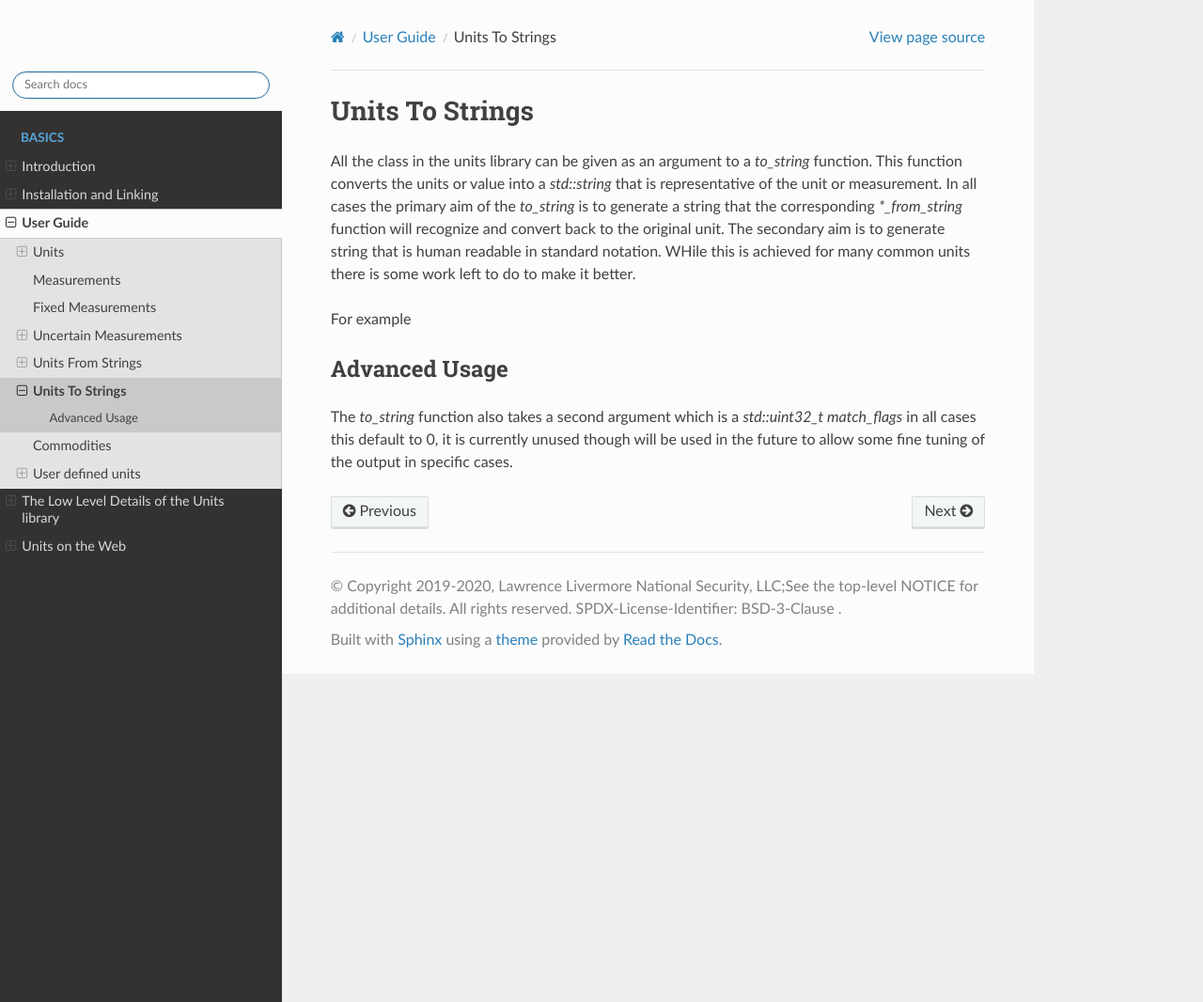
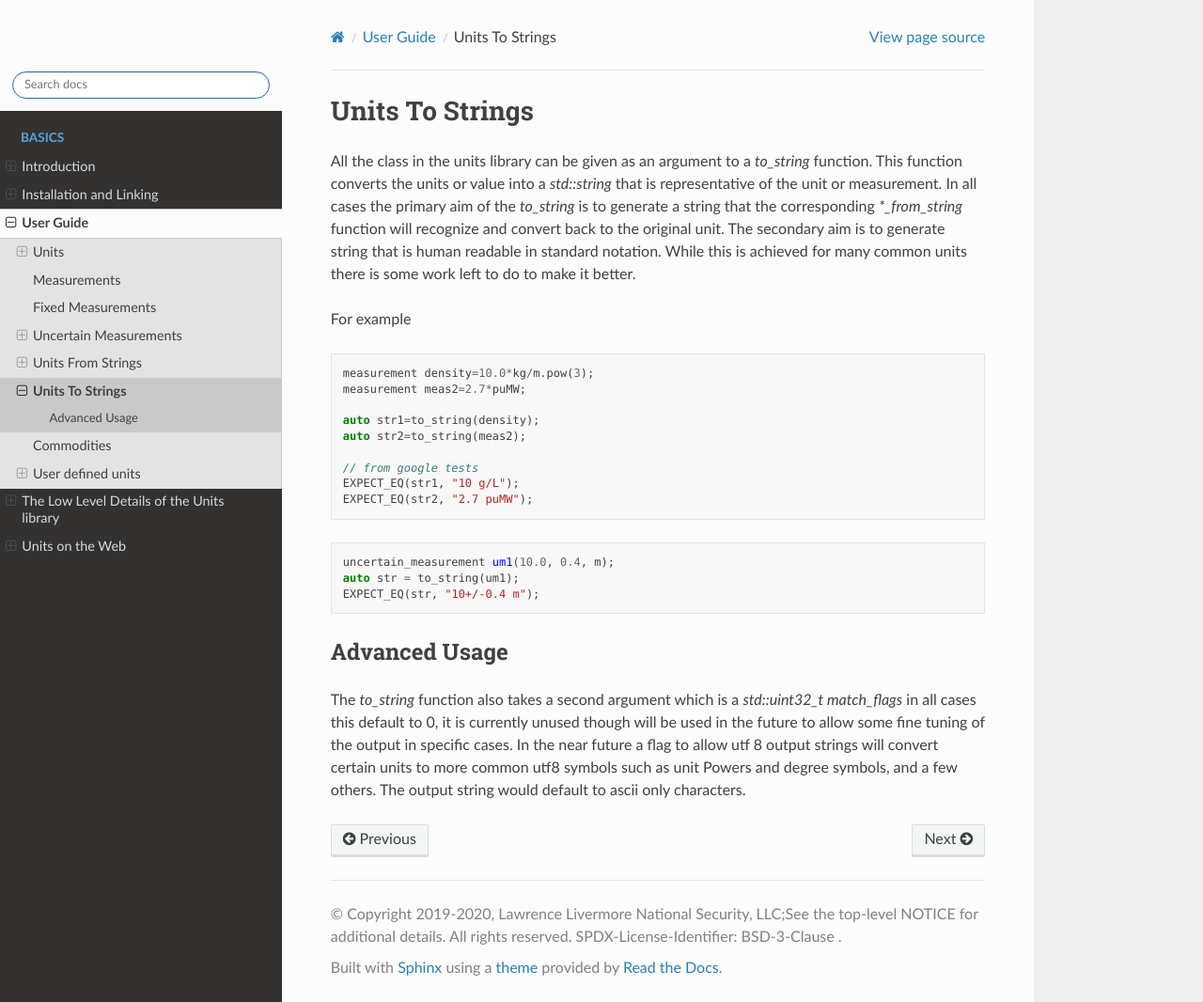
Before and after one commit to LLNL/units, a Sphinx documentation site: the page built from docs/user-guide/to_string.rst, in a window 1280 px wide and 1066 px high. Shown: the whole window at 94% size. Built offline with Sphinx 7.4.7 and the Read the Docs theme 2.0.0, drawn with Linux system fonts in a browser that asks for light colours.

Commit message:
more updates to docs and few tests for docs

```diff
--- a/docs/user-guide/custom_count_units.rst
+++ b/docs/user-guide/custom_count_units.rst
@@ -30,8 +30,8 @@ So there is no translation to other units and cannot be converted except to mult
 -   custom_count_unit(1):  is `Arbitrary Unit` which has a clinical definition of some kind
 -   custom_count_unit(2):  is `International Unit <https://en.wikipedia.org/wiki/International_unit>`_
 -   custom_count_unit(3):  is `Index of reactivity <http://finto.fi/ucum/en/page/r394>`_ which has a clinical definition
--   custom_count_unit(4):  is `limit of flocculation<http://finto.fi/ucum/en/page/r404>`_ which has a clinical definition
--   custom_count_unit(5):  is `HPF<https://medical-dictionary.thefreedictionary.com/high-power+field>`_ or High Power field which is related to microscopy
+-   custom_count_unit(4):  is `limit of flocculation <http://finto.fi/ucum/en/page/r404>`_ which has a clinical definition
+-   custom_count_unit(5):  is `HPF <https://medical-dictionary.thefreedictionary.com/high-power+field>`_ or High Power field which is related to microscopy
 
 The other custom units are available for use or the one with known definition can be use if there is no domain conflicts.
 
--- a/docs/user-guide/from_string.rst
+++ b/docs/user-guide/from_string.rst
@@ -35,7 +35,7 @@ For example
 -  "100 centimeters / 1000 ms"
 
 Will all produce the unit of meters per second.   As a note there are quite a few more units that can be converted from strings than are listed in the defined units.
-Numbers are supports and become part of the unit.  "99 feet" would create a new unit with a definition of 99 ft.  The multiplier stored would include the conversion from meters to feet*99.  This allows for arbitrary unit definitions.
+Numbers are supported and become part of the unit.  "99 feet" would create a new unit with a definition of 99 ft.  The multiplier stored would include the conversion from meters to feet*99.  This allows for arbitrary unit definitions.
 
 Measurement strings
 --------------------
--- a/docs/user-guide/to_string.rst
+++ b/docs/user-guide/to_string.rst
@@ -2,13 +2,29 @@
 Units To Strings
 =======================
 
-All the class in the units library can be given as an argument to a `to_string` function.  This function converts the units or value into a `std::string` that is representative of the unit or measurement.  In all cases the primary aim of the `to_string` is to generate a string that the corresponding `*_from_string` function will recognize and convert back to the original unit.  The secondary aim is to generate string that is human readable in standard notation.  WHile this is achieved for many common units there is some work left to do to make it better.
+All the class in the units library can be given as an argument to a `to_string` function.  This function converts the units or value into a `std::string` that is representative of the unit or measurement.  In all cases the primary aim of the `to_string` is to generate a string that the corresponding `*_from_string` function will recognize and convert back to the original unit.  The secondary aim is to generate string that is human readable in standard notation.  While this is achieved for many common units there is some work left to do to make it better.
 
 For example
 
+.. code-block:: c++
+
+   measurement density=10.0*kg/m.pow(3);
+   measurement meas2=2.7*puMW;
+
+   auto str1=to_string(density);
+   auto str2=to_string(meas2);
+
+   // from google tests
+   EXPECT_EQ(str1, "10 g/L");
+   EXPECT_EQ(str2, "2.7 puMW");
 
 
+.. code-block:: c++
+
+   uncertain_measurement um1(10.0, 0.4, m);
+   auto str = to_string(um1);
+   EXPECT_EQ(str, "10+/-0.4 m");
 
 Advanced Usage
 ----------------
-The `to_string` function also takes a second argument which is a `std::uint32_t match_flags` in all cases this default to 0,  it is currently unused though will be used in the future to allow some fine tuning of the output in specific cases.
+The `to_string` function also takes a second argument which is a `std::uint32_t match_flags` in all cases this default to 0,  it is currently unused though will be used in the future to allow some fine tuning of the output in specific cases.  In the near future a flag to allow utf 8 output strings will convert certain units to more common utf8 symbols such as unit Powers and degree symbols, and a few others.  The output string would default to ascii only characters.
```
Also changed, not shown: other parts of docs/user-guide/custom_count_units.rst (+1 -1 lines), 2 other files.
